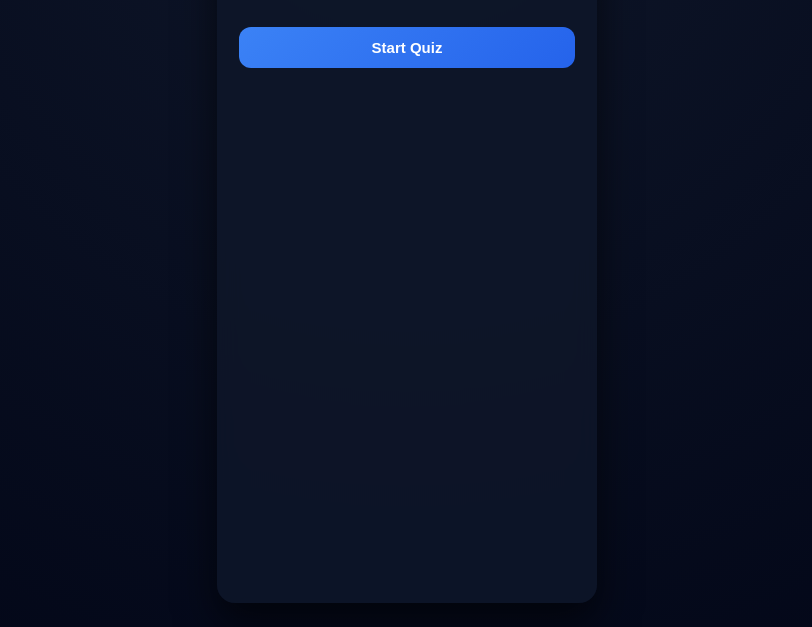
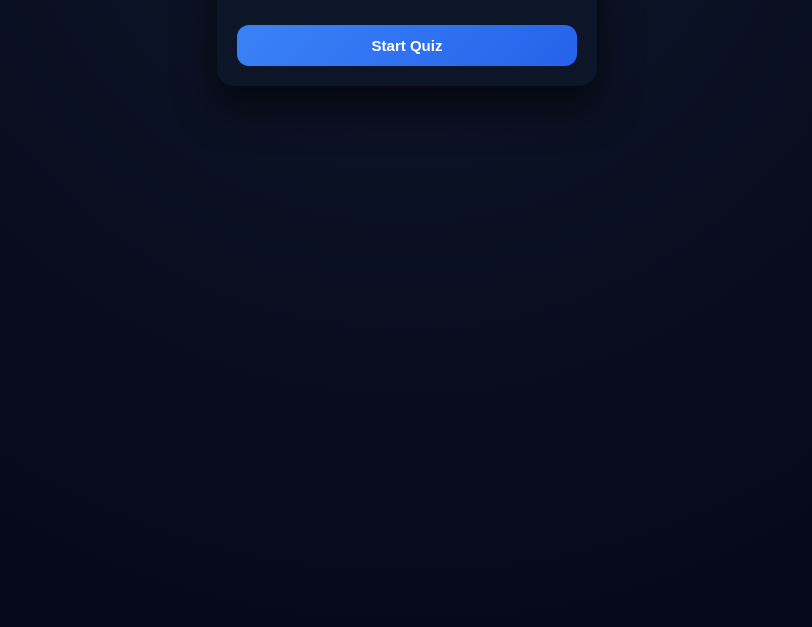
Before and after one commit to aterbot/animefinder, a plain HTML site: page index.html in a window 1280 px wide. Shown: the part 173-800 px from the top of the page, without its empty margins (233-1045 px from the left). Drawn offline with Linux system fonts and the light colour scheme.

Commit message:
Modify layout styles in style.css
Adjusted alignment and padding for layout consistency.

```diff
--- a/style.css
+++ b/style.css
@@ -9,8 +9,10 @@ body {
   background: radial-gradient(circle at top, #0f172a, #020617);
   color: #e5e7eb;
   font-family: "Inter", Arial, sans-serif;
+
   display: flex;
   justify-content: center;
+  align-items: flex-start; /* 🔥 NOT center */
   padding: 24px;
   min-height: 100vh;
 }
@@ -22,8 +24,13 @@ body {
   background: rgba(15, 23, 42, 0.85);
   backdrop-filter: blur(12px);
   border-radius: 18px;
-  padding: 22px;
+  padding: 20px;
   box-shadow: 0 20px 40px rgba(0,0,0,0.6);
+
+  /* 🔥 FIX */
+  height: auto;
+  max-height: 90vh;
+  overflow-y: auto;
 }
 
 /* ===== HEADINGS ===== */
```
